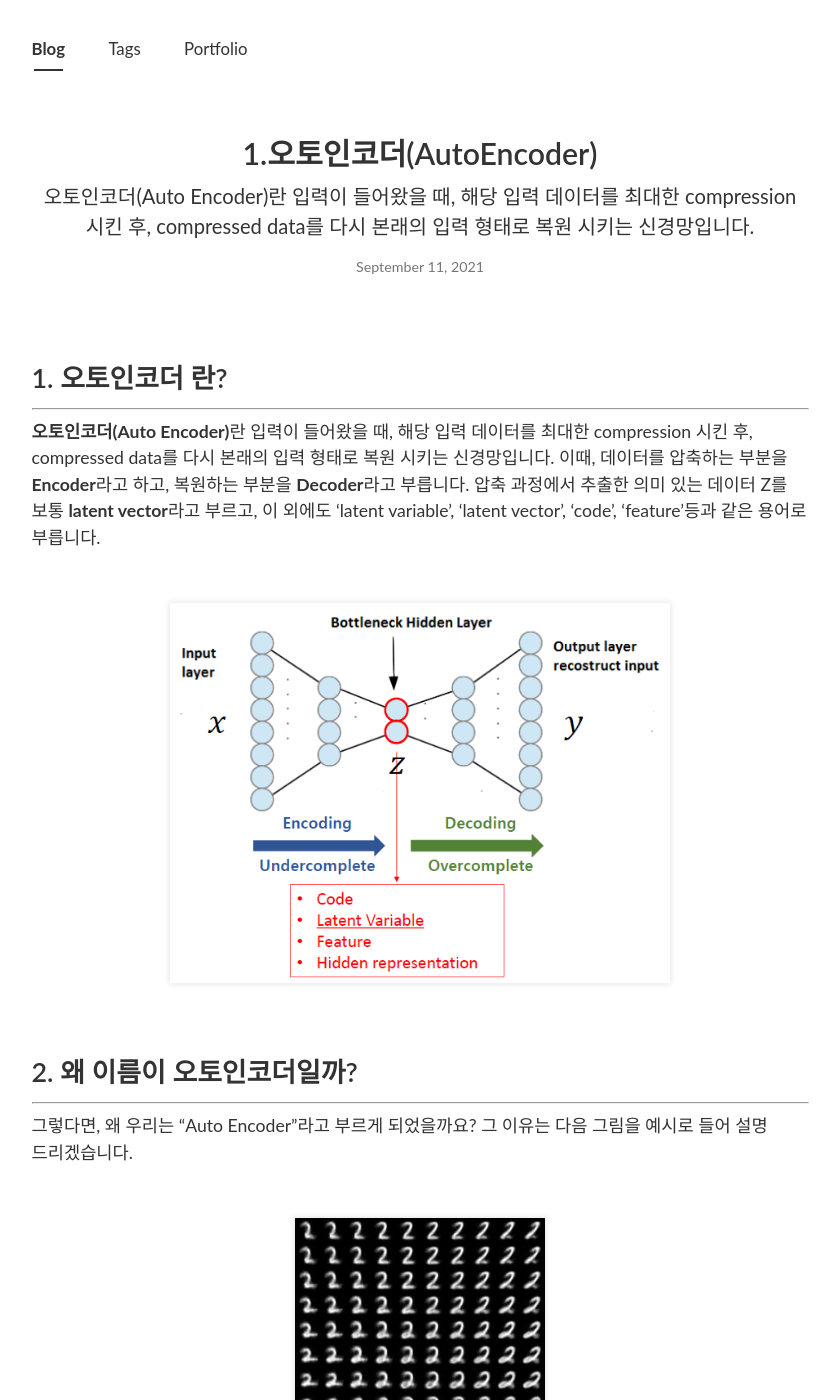
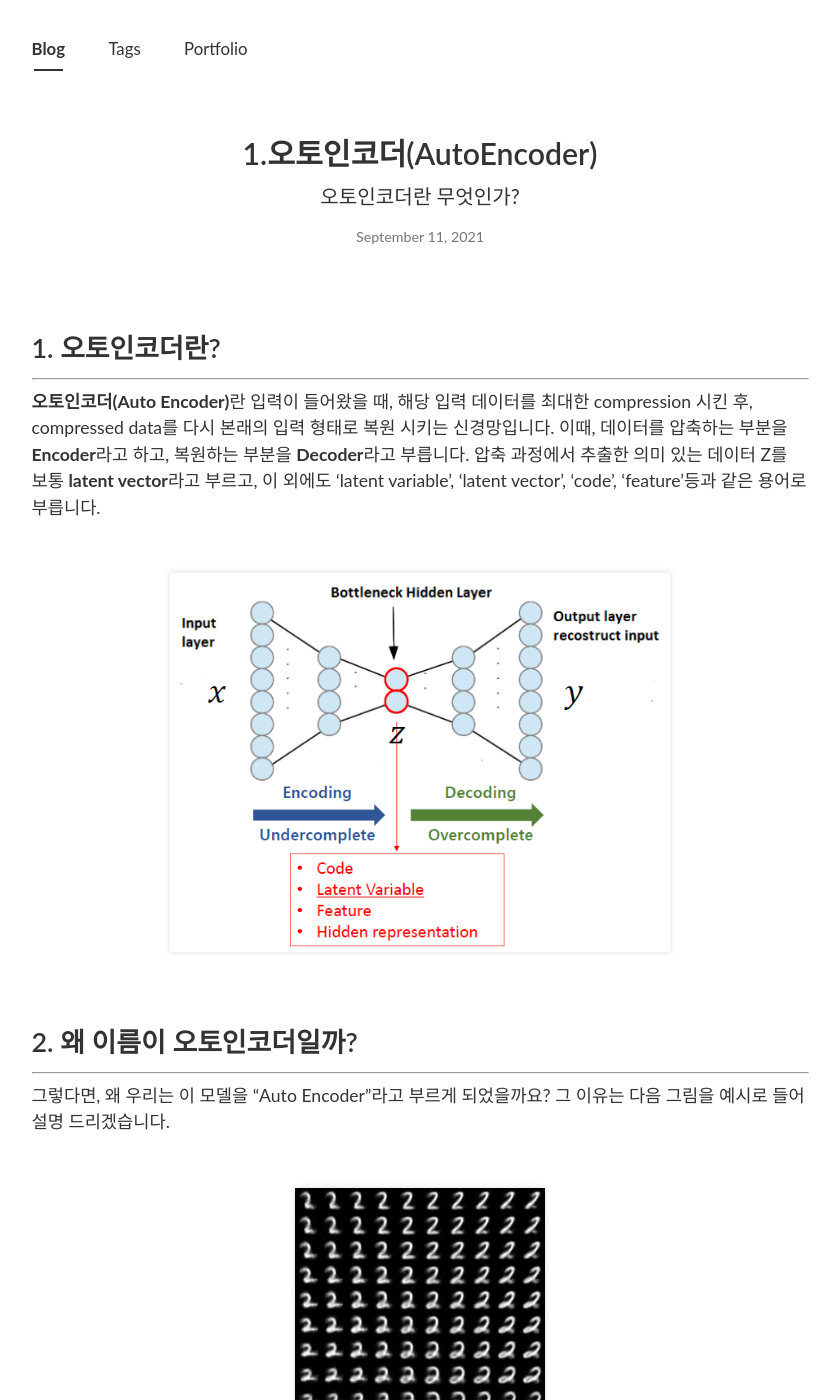
Before and after one commit to PEBpung/PEBpung.github.io, a Jekyll site: the page built from _posts/2021-09-11-Auto-Encoder-1.md, in a window 1280 px wide and 1400 px high. Shown: the whole window, without its empty margins (220-1060 px from the left). Built offline with Jekyll 4.4.1, drawn with Linux system fonts in a browser that asks for light colours; nearby versions of some CDN libraries; some web fonts are replaced; comment, search, counter and statistics services are not loaded.

Commit message:
[Revise] AutoEncoder v3

```diff
--- a/_posts/2021-09-11-Auto-Encoder-1.md
+++ b/_posts/2021-09-11-Auto-Encoder-1.md
@@ -1,14 +1,14 @@
 ---
 layout: post
 title: "1.오토인코더(AutoEncoder)"
-subtitle : 오토인코더(Auto Encoder)란 입력이 들어왔을 때, 해당 입력 데이터를 최대한 compression 시킨 후, compressed data를 다시 본래의 입력 형태로 복원 시키는 신경망입니다.
+subtitle : 오토인코더란 무엇인가?
 tags: [AutoEncoder]
 categories: AutoEncoder
 author: Kimin Park
 comments : True
 ---
 
-## 1. 오토인코더 란?
+## 1. 오토인코더란?
 
 ---
 
@@ -24,7 +24,7 @@
 
 ---
 
-그렇다면, 왜 우리는 "Auto Encoder"라고 부르게 되었을까요? 그 이유는 다음 그림을 예시로 들어 설명 드리겠습니다.
+그렇다면, 왜 우리는 이 모델을 "Auto Encoder"라고 부르게 되었을까요? 그 이유는 다음 그림을 예시로 들어 설명 드리겠습니다.
 
 <br>
 
```
